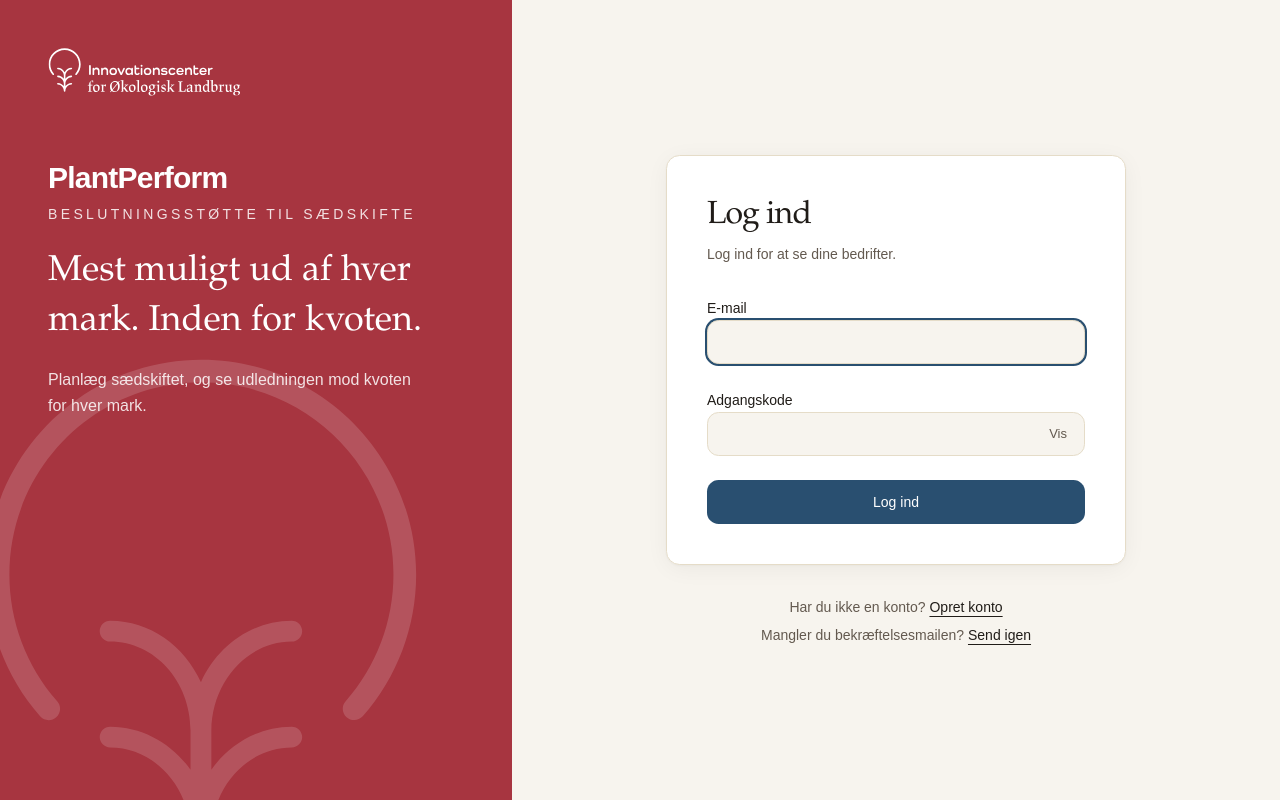
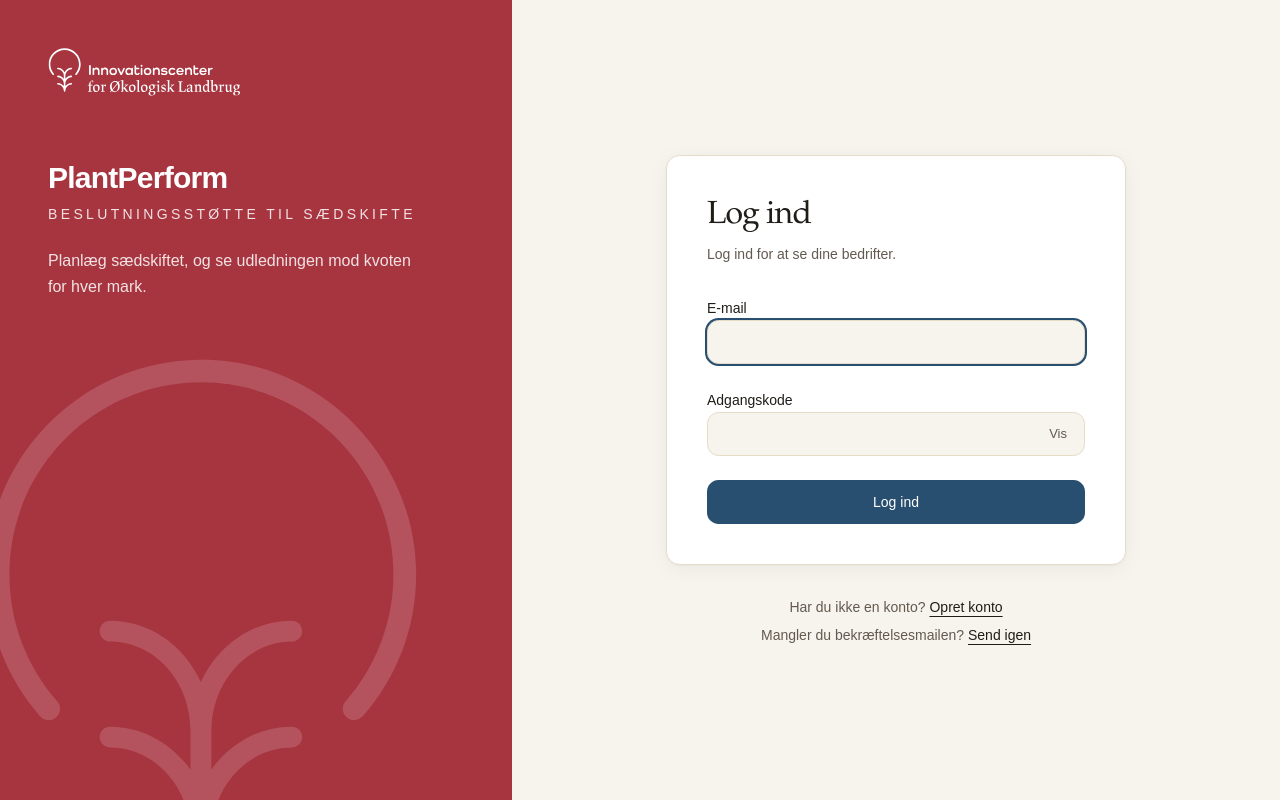
Before and after one commit to plantperform/plantperform-dst, a React (Vite) app in the folder frontend/: page /login in a window 1280 px wide. Built offline with nearby package versions, Linux system fonts and the light colour scheme; no server answers.

Commit message:
feat(ui): remove the tagline from the login panel

```diff
--- a/frontend/src/components/onboarding/AuthLayout.tsx
+++ b/frontend/src/components/onboarding/AuthLayout.tsx
@@ -56,10 +56,7 @@
         <p className="mt-2 text-xs font-medium uppercase tracking-[0.24em] text-brand-foreground/85 lg:text-sm">
           Beslutningsstøtte til sædskifte
         </p>
-        <p className="mt-6 hidden max-w-sm font-display text-3xl leading-snug lg:block xl:text-4xl">
-          Mest muligt ud af hver mark. Inden for kvoten.
-        </p>
-        <p className="mt-5 hidden max-w-sm text-base leading-relaxed text-brand-foreground/85 lg:block">
+        <p className="mt-6 hidden max-w-sm text-base leading-relaxed text-brand-foreground/85 lg:block">
           Planlæg sædskiftet, og se udledningen mod kvoten for hver mark.
         </p>
       </div>
```
